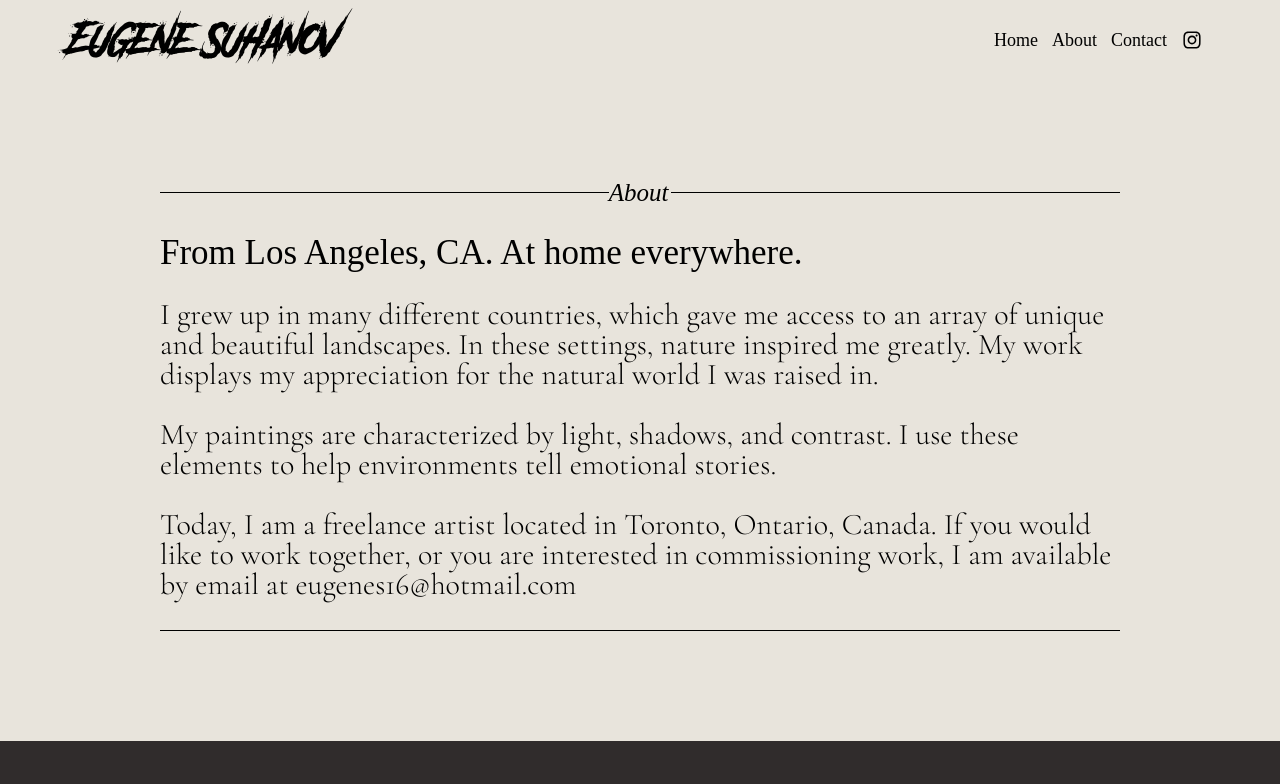
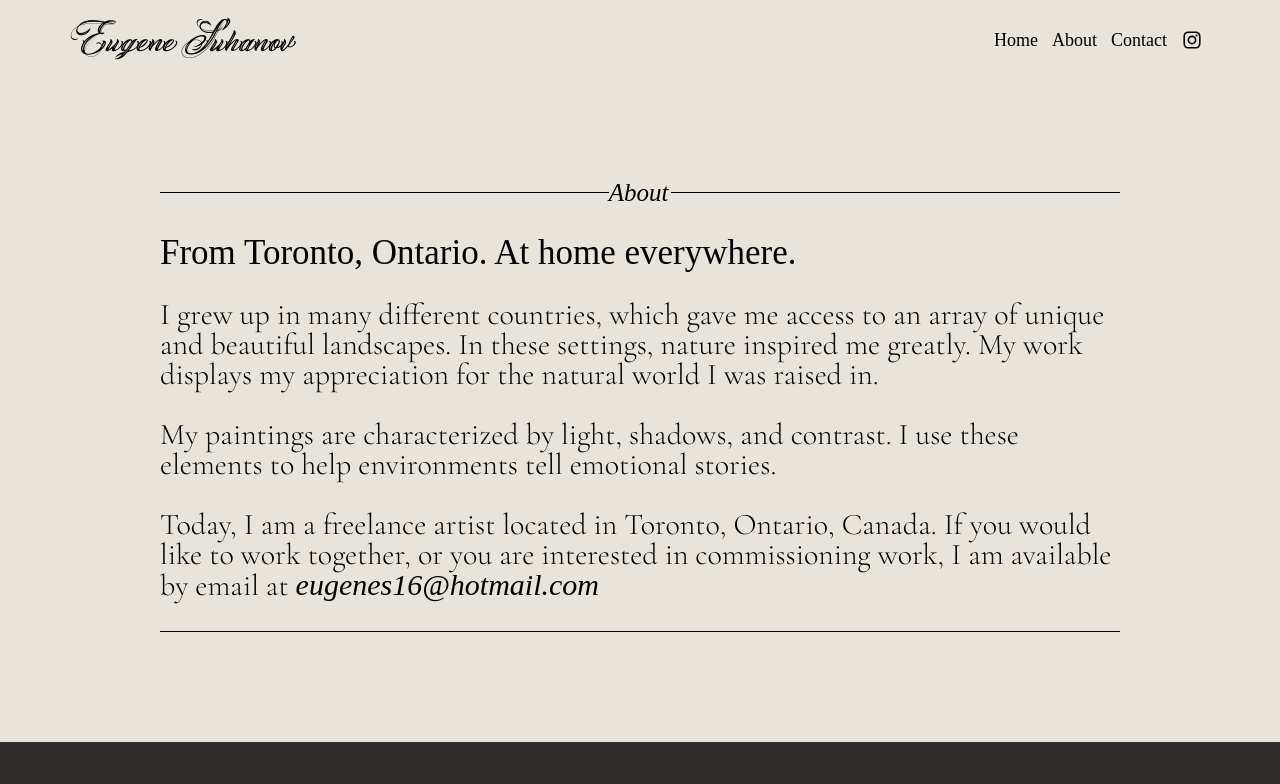
Before and after one commit to YourDanya/eugene-portfolio, a Next.js app: page /about in a window 1280 px wide. Shown: the top 784 px of the page. Built offline with nearby package versions, Linux system fonts and the light colour scheme.

Commit message:
some updates

```diff
--- a/components/nav/nav.styles.sass
+++ b/components/nav/nav.styles.sass
@@ -12,7 +12,7 @@
   align-items: center
   .name
     font-size: 40px
-    font-family: AnotherDanger, serif
+    font-family: AngelesPersonal, serif
   .navLinks
     display: flex
     align-items: center
--- a/pages/about/index.tsx
+++ b/pages/about/index.tsx
@@ -9,7 +9,7 @@ const About: NextPage = () => {
                 <div className="page_label">About</div>
                 <div className="page_line"/>
             </div>
-            <div className="about_title">From Los Angeles, CA. At home everywhere.</div>
+            <div className="about_title">From Toronto, Ontario. At home everywhere.</div>
             <div className="about_text">
                 I grew up in many different countries, which gave me access to an array
                 of unique and beautiful landscapes. In these settings, nature inspired me greatly.
@@ -20,7 +20,7 @@ const About: NextPage = () => {
                 <br/><br/>
                 Today, I am a freelance artist located in Toronto, Ontario, Canada.
                 If you would like to work together, or you are interested in commissioning work,
-                I am available by email at eugenes16@hotmail.com
+                I am available by email at <span style={{fontStyle: 'italic'}}>eugenes16@hotmail.com</span>
             </div>
             <div className="page_line">
 
--- a/pages/index.tsx
+++ b/pages/index.tsx
@@ -95,7 +95,7 @@ const Home: NextPage = () => {
                 </div>
                 <div className={styles.myLocation}>
                     <p className={styles.myLocation_label}>Current Location</p>
-                    <p className={styles.myLocation_text}>Marfa, Texas</p>
+                    <p className={styles.myLocation_text}>Whitby, Ontario</p>
                     <MyMap/>
                 </div>
             </main>
--- a/styles/globals.css
+++ b/styles/globals.css
@@ -6,6 +6,11 @@
 @font-face {
   font-family: 'CormorantGaramond-Light';
   src: url(../public/CormorantGaramond-Light.ttf) format('truetype');
+}
+
+@font-face {
+  font-family: 'AngelesPersonal';
+  src: url(../public/AngelesPersonalUseItalic-2Odz8.ttf) format('truetype');
 }
 
 html,
```
Also changed, not shown: components/map/map.component.tsx (+4 -4 lines), public/AngelesPersonalUseItalic-2Odz8.ttf (added).
